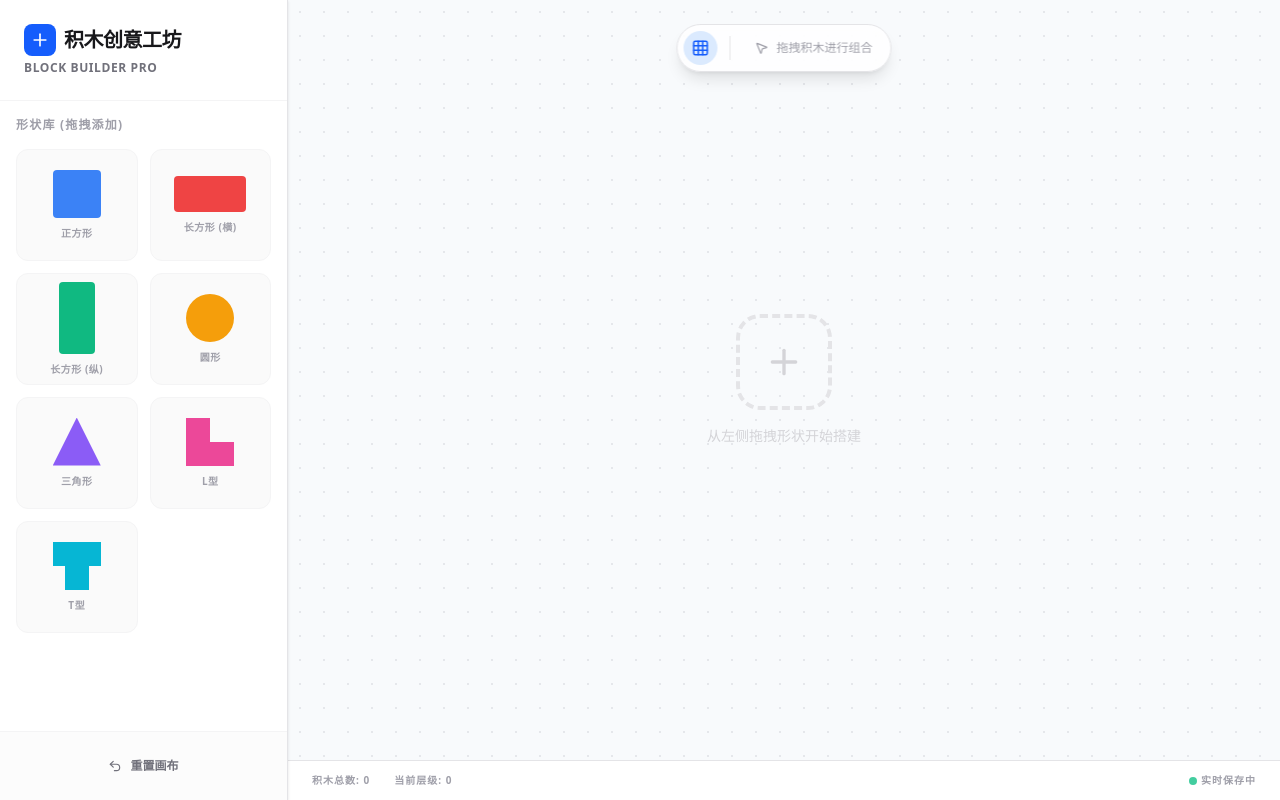
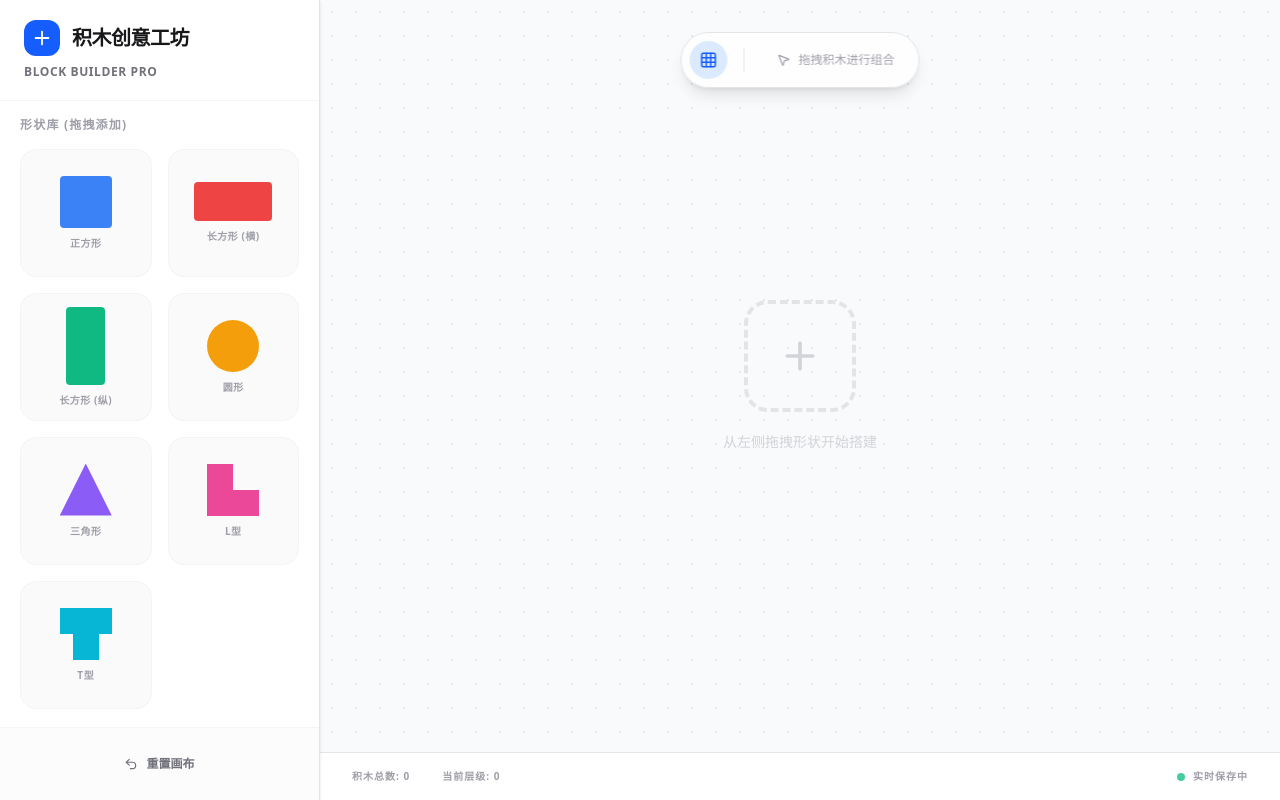
Before and after one commit to Linmoqian/block-builder, a React (Vite) app: page / in a window 1280 px wide. Built offline with nearby package versions, Linux system fonts and the light colour scheme.

Commit message:
布局美化

```diff
--- a/src/App.tsx
+++ b/src/App.tsx
@@ -32,7 +32,7 @@ export default function App() {
 
   const findSnapPosition = (id: string | null, x: number, y: number, currentBlocks: BlockInstance[]) => {
     const SNAP_THRESHOLD = 24;
-    const BLOCK_SIZE = 60;
+    const BLOCK_SIZE = 64;
     let snappedX = x;
     let snappedY = y;
     let isSnappedX = false;
@@ -137,7 +137,7 @@ export default function App() {
   };
 
   const handleTemplateDrag = (e: any, info: any) => {
-    const sidebarWidth = sidebarRef.current?.offsetWidth || 288;
+    const sidebarWidth = sidebarRef.current?.offsetWidth || 320;
     const isOverCanvas = info.point.x > sidebarWidth;
 
     if (isOverCanvas !== isOverCanvasRef.current) {
@@ -149,7 +149,7 @@ export default function App() {
   const handleTemplateDragEnd = (e: any, info: any, template: any) => {
     setIsDraggingTemplate(false);
     isOverCanvasRef.current = false;
-    const sidebarWidth = sidebarRef.current?.offsetWidth || 288;
+    const sidebarWidth = sidebarRef.current?.offsetWidth || 320;
 
     // Ignore tiny movements (clicks)
     const dragDistance = Math.sqrt(info.offset.x ** 2 + info.offset.y ** 2);
@@ -178,7 +178,7 @@ export default function App() {
 
   const handleBlockDragEnd = (id: string, info: any) => {
     setIsDraggingExisting(false);
-    const sidebarWidth = sidebarRef.current?.offsetWidth || 288;
+    const sidebarWidth = sidebarRef.current?.offsetWidth || 320;
 
     if (info.point.x < sidebarWidth) {
       deleteBlock(id);
@@ -220,26 +220,26 @@ export default function App() {
       {/* Sidebar */}
       <aside
         ref={sidebarRef}
-        className="w-72 bg-white border-r border-zinc-200 flex flex-col shadow-sm z-20 relative"
+        className="w-80 bg-white border-r border-zinc-200 flex flex-col shadow-sm z-20 relative"
       >
-        <div className="p-6 border-b border-zinc-100">
-          <h1 className="text-xl font-bold tracking-tight flex items-center gap-2">
-            <div className="w-8 h-8 bg-blue-600 rounded-lg flex items-center justify-center text-white">
-              <Plus size={20} />
+        <div className="px-6 py-5 border-b border-zinc-100">
+          <h1 className="text-xl font-bold tracking-tight flex items-center gap-3">
+            <div className="w-9 h-9 bg-blue-600 rounded-xl flex items-center justify-center text-white">
+              <Plus size={22} />
             </div>
             积木创意工坊
           </h1>
-          <p className="text-xs text-zinc-500 mt-1 uppercase tracking-wider font-semibold">Block Builder Pro</p>
+          <p className="text-xs text-zinc-500 mt-2 uppercase tracking-wider font-semibold">Block Builder Pro</p>
         </div>
 
-        <div className={`flex-1 p-4 space-y-6 ${isAnyItemDragging ? 'overflow-visible' : 'overflow-y-auto'}`}>
+        <div className={`flex-1 px-5 py-4 space-y-6 ${isAnyItemDragging ? 'overflow-visible' : 'overflow-y-auto'}`}>
           <section>
             <h2 className="text-xs font-bold text-zinc-400 uppercase tracking-widest mb-4">形状库 (拖拽添加)</h2>
-            <div className="grid grid-cols-2 gap-3">
+            <div className="grid grid-cols-2 gap-4">
               {BLOCK_TEMPLATES.map((template) => (
                 <div
                   key={template.type}
-                  className="relative h-28 bg-zinc-50 rounded-xl border border-zinc-100 flex flex-col items-center justify-center p-4 hover:border-blue-400 hover:bg-blue-50 transition-colors group"
+                  className="relative h-32 bg-zinc-50 rounded-2xl border border-zinc-100 flex flex-col items-center justify-center p-4 hover:border-blue-400 hover:bg-blue-50 transition-colors group"
                 >
                   <motion.div
                     drag
@@ -263,7 +263,7 @@ export default function App() {
                     className="z-30 cursor-grab active:z-50 touch-none"
                   >
                     <div className="pointer-events-none">
-                      <BlockShape type={template.type} color={template.defaultColor} size={48} />
+                      <BlockShape type={template.type} color={template.defaultColor} size={52} />
                     </div>
                   </motion.div>
 
@@ -286,7 +286,7 @@ export default function App() {
             <motion.section
               initial={{ opacity: 0, y: 10 }}
               animate={{ opacity: 1, y: 0 }}
-              className="bg-zinc-900 rounded-2xl p-5 text-white space-y-5 shadow-xl"
+              className="bg-zinc-900 rounded-2xl p-6 text-white space-y-5 shadow-xl"
             >
               <div className="flex items-center justify-between">
                 <h2 className="text-xs font-bold text-zinc-400 uppercase tracking-widest">编辑积木</h2>
@@ -297,40 +297,40 @@ export default function App() {
 
               <div className="space-y-3">
                 <label className="text-[10px] font-bold text-zinc-500 uppercase">颜色选择</label>
-                <div className="grid grid-cols-5 gap-2">
+                <div className="grid grid-cols-5 gap-3">
                   {COLORS.map(color => (
                     <button
                       key={color}
                       onClick={() => updateBlock(selectedId, { color })}
-                      className={`w-6 h-6 rounded-full border-2 transition-transform hover:scale-110 ${selectedBlock.color === color ? 'border-white scale-110' : 'border-transparent'}`}
+                      className={`w-7 h-7 rounded-full border-2 transition-transform hover:scale-110 ${selectedBlock.color === color ? 'border-white scale-110' : 'border-transparent'}`}
                       style={{ backgroundColor: color }}
                     />
                   ))}
                 </div>
               </div>
 
-              <div className="grid grid-cols-2 gap-2 pt-2">
+              <div className="grid grid-cols-2 gap-3 pt-2">
                 <button
                   onClick={() => rotateBlock(selectedId)}
-                  className="flex items-center justify-center gap-2 py-2 px-3 bg-zinc-800 hover:bg-zinc-700 rounded-lg text-xs font-medium transition-colors"
+                  className="flex items-center justify-center gap-2 py-2.5 px-3 bg-zinc-800 hover:bg-zinc-700 rounded-xl text-xs font-medium transition-colors"
                 >
                   <RotateCw size={14} /> 旋转
                 </button>
                 <button
                   onClick={() => bringToFront(selectedId)}
-                  className="flex items-center justify-center gap-2 py-2 px-3 bg-zinc-800 hover:bg-zinc-700 rounded-lg text-xs font-medium transition-colors"
+                  className="flex items-center justify-center gap-2 py-2.5 px-3 bg-zinc-800 hover:bg-zinc-700 rounded-xl text-xs font-medium transition-colors"
                 >
                   <Layers size={14} /> 置顶
                 </button>
                 <button
                   onClick={() => duplicateBlock(selectedId)}
-                  className="flex items-center justify-center gap-2 py-2 px-3 bg-zinc-800 hover:bg-zinc-700 rounded-lg text-xs font-medium transition-colors"
+                  className="flex items-center justify-center gap-2 py-2.5 px-3 bg-zinc-800 hover:bg-zinc-700 rounded-xl text-xs font-medium transition-colors"
                 >
                   <Copy size={14} /> 复制
                 </button>
                 <button
                   onClick={() => deleteBlock(selectedId)}
-                  className="flex items-center justify-center gap-2 py-2 px-3 bg-red-900/30 hover:bg-red-900/50 text-red-400 rounded-lg text-xs font-medium transition-colors border border-red-900/50"
+                  className="flex items-center justify-center gap-2 py-2.5 px-3 bg-red-900/30 hover:bg-red-900/50 text-red-400 rounded-xl text-xs font-medium transition-colors border border-red-900/50"
                 >
                   <Trash2 size={14} /> 删除
                 </button>
@@ -361,24 +361,24 @@ export default function App() {
           )}
         </AnimatePresence>
 
-        <div className="p-4 border-t border-zinc-100 bg-zinc-50/50 relative">
+        <div className="px-5 py-4 border-t border-zinc-100 bg-zinc-50/50 relative">
           {showClearConfirm ? (
             <motion.div
               initial={{ opacity: 0, y: 10 }}
               animate={{ opacity: 1, y: 0 }}
-              className="absolute inset-0 bg-white p-4 flex items-center justify-between z-10"
+              className="absolute inset-0 bg-white px-5 flex items-center justify-between z-10"
             >
               <span className="text-xs font-bold text-zinc-500">确定清空？</span>
               <div className="flex gap-2">
                 <button
                   onClick={clearCanvas}
-                  className="px-3 py-1.5 bg-red-600 text-white text-[10px] font-bold rounded-lg hover:bg-red-700"
+                  className="px-4 py-2 bg-red-600 text-white text-[10px] font-bold rounded-xl hover:bg-red-700"
                 >
                   确定
                 </button>
                 <button
                   onClick={() => setShowClearConfirm(false)}
-                  className="px-3 py-1.5 bg-zinc-100 text-zinc-600 text-[10px] font-bold rounded-lg hover:bg-zinc-200"
+                  className="px-4 py-2 bg-zinc-100 text-zinc-600 text-[10px] font-bold rounded-xl hover:bg-zinc-200"
                 >
                   取消
                 </button>
@@ -387,7 +387,7 @@ export default function App() {
           ) : (
             <button
               onClick={() => setShowClearConfirm(true)}
-              className="w-full flex items-center justify-center gap-2 py-2.5 text-zinc-500 hover:text-zinc-800 text-xs font-semibold transition-colors"
+              className="w-full flex items-center justify-center gap-2 py-3 text-zinc-500 hover:text-zinc-800 text-xs font-semibold transition-colors"
             >
               <Undo2 size={14} /> 重置画布
             </button>
@@ -398,16 +398,16 @@ export default function App() {
       {/* Main Canvas Area */}
       <main className="flex-1 relative flex flex-col z-10">
         {/* Toolbar */}
-        <div className="absolute top-6 left-1/2 -translate-x-1/2 z-10 flex items-center gap-2 bg-white/80 backdrop-blur-md border border-zinc-200 p-1.5 rounded-full shadow-lg">
+        <div className="absolute top-8 left-1/2 -translate-x-1/2 z-10 flex items-center gap-3 bg-white/80 backdrop-blur-md border border-zinc-200 px-2 py-2 rounded-full shadow-lg">
           <button
             onClick={() => setShowGrid(!showGrid)}
-            className={`p-2 rounded-full transition-colors ${showGrid ? 'bg-blue-100 text-blue-600' : 'hover:bg-zinc-100 text-zinc-500'}`}
+            className={`p-2.5 rounded-full transition-colors ${showGrid ? 'bg-blue-100 text-blue-600' : 'hover:bg-zinc-100 text-zinc-500'}`}
             title="切换网格"
           >
             <Grid3X3 size={18} />
           </button>
           <div className="w-px h-6 bg-zinc-200 mx-1" />
-          <div className="px-3 text-xs font-medium text-zinc-400 flex items-center gap-2">
+          <div className="px-4 text-xs font-medium text-zinc-400 flex items-center gap-2">
             <MousePointer2 size={14} /> 拖拽积木进行组合
           </div>
         </div>
@@ -459,15 +459,15 @@ export default function App() {
                 className={`absolute cursor-grab active:cursor-grabbing ${isAnyItemDragging ? 'transition-none' : ''} ${selectedId === block.id ? 'z-50' : ''}`}
                 style={{ left: 0, top: 0 }}
               >
-                <BlockShape type={block.type} color={block.color} size={60} />
+                <BlockShape type={block.type} color={block.color} size={64} />
               </motion.div>
             ))}
           </AnimatePresence>
 
           {blocks.length === 0 && (
             <div className="absolute inset-0 flex flex-col items-center justify-center text-zinc-300 pointer-events-none">
-              <div className="w-24 h-24 border-4 border-dashed border-zinc-200 rounded-3xl mb-4 flex items-center justify-center">
-                <Plus size={40} />
+              <div className="w-28 h-28 border-4 border-dashed border-zinc-200 rounded-3xl mb-5 flex items-center justify-center">
+                <Plus size={44} />
               </div>
               <p className="text-sm font-medium">从左侧拖拽形状开始搭建</p>
             </div>
@@ -475,12 +475,12 @@ export default function App() {
         </div>
 
         {/* Footer Stats */}
-        <div className="bg-white border-t border-zinc-200 px-6 py-3 flex items-center justify-between text-[10px] font-bold text-zinc-400 uppercase tracking-widest">
-          <div className="flex gap-6">
+        <div className="bg-white border-t border-zinc-200 px-8 py-4 flex items-center justify-between text-[10px] font-bold text-zinc-400 uppercase tracking-widest">
+          <div className="flex gap-8">
             <span>积木总数: {blocks.length}</span>
             <span>当前层级: {nextZIndex - 1}</span>
           </div>
-          <div className="flex items-center gap-1">
+          <div className="flex items-center gap-2">
             <div className="w-2 h-2 rounded-full bg-emerald-500 animate-pulse" />
             实时保存中
           </div>
--- a/src/components/BlockShape.tsx
+++ b/src/components/BlockShape.tsx
@@ -8,7 +8,7 @@ interface BlockShapeProps {
   className?: string;
 }
 
-export const BlockShape: React.FC<BlockShapeProps> = ({ type, color, size = 60, className = "" }) => {
+export const BlockShape: React.FC<BlockShapeProps> = ({ type, color, size = 64, className = "" }) => {
   const style = { backgroundColor: color };
 
   switch (type) {
```
Also changed, not shown: 2 other files (tests, documents, lock files or other folders).
